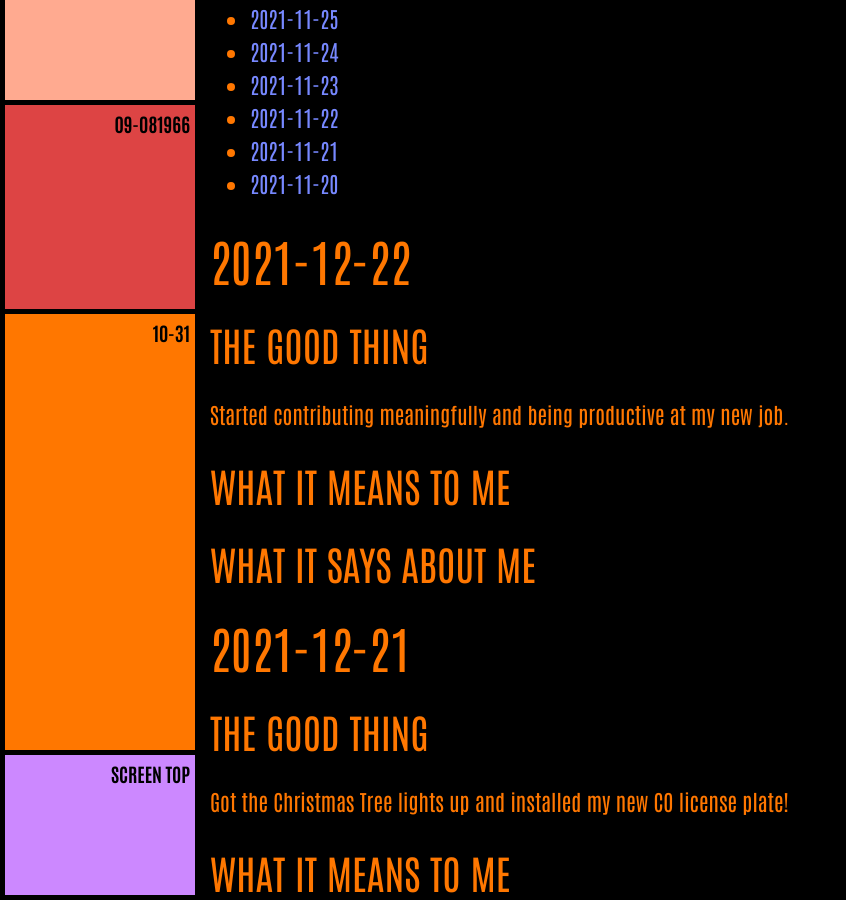
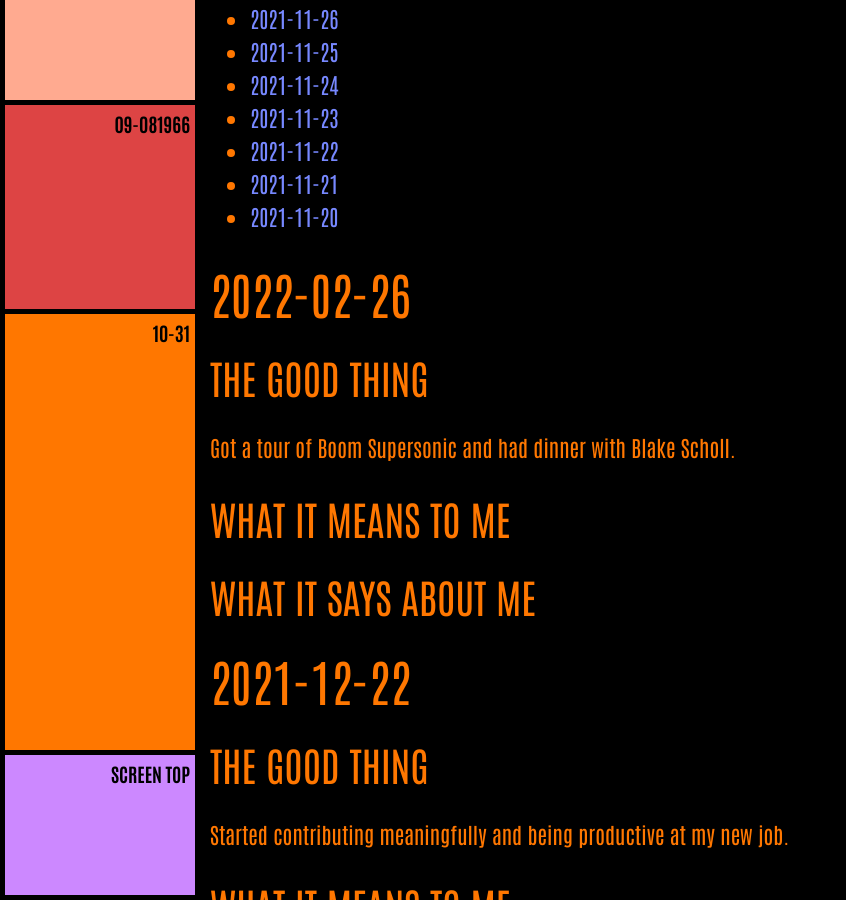
Before and after one commit to ArthurZey/arthurzey.github.io, a Jekyll site: the page built from _pages/one-good-thing.md, in a window 1280 px wide and 900 px high, scrolled down 1441 px. Shown: the whole window, without its empty margins (0-846 px from the left). Built offline with Jekyll 4.4.1, drawn with Linux system fonts in a browser that asks for light colours; some of the changed text lies outside the part shown.

```diff
--- a/_pages/one-good-thing.md
+++ b/_pages/one-good-thing.md
@@ -2,7 +2,7 @@
 title: One Good Thing
 description: "Accomplishments, happenings, etc, this is probably a good way to cultivate gratitude and a value orientation."
 date: "2021-12-05"
-last_modified_at: "2021-12-23T01:08:09+00:00"
+last_modified_at: "2022-01-01T21:07:57+00:00"
 tags:
   - happenings
   - draft
@@ -12,6 +12,14 @@
 * TOC
 {:toc}
 {::options toc_levels="2" /}
+
+## 2022-02-26
+### The Good Thing
+Got a tour of Boom Supersonic and had dinner with Blake Scholl.
+### What It Means to Me
+
+### What It Says about Me
+
 
 ## 2021-12-22
 ### The Good Thing
```
